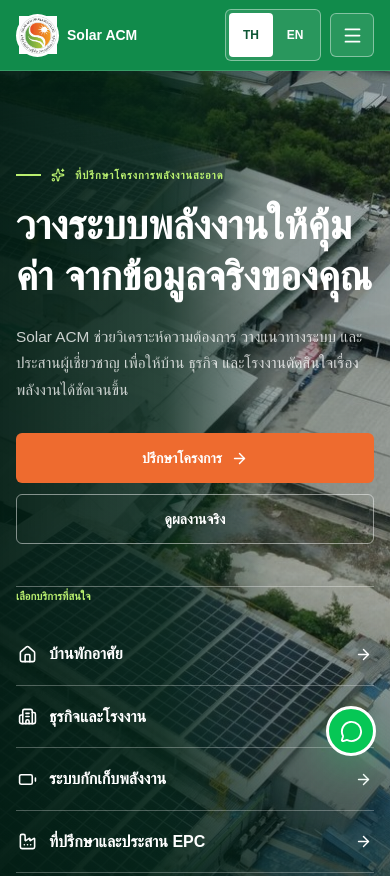
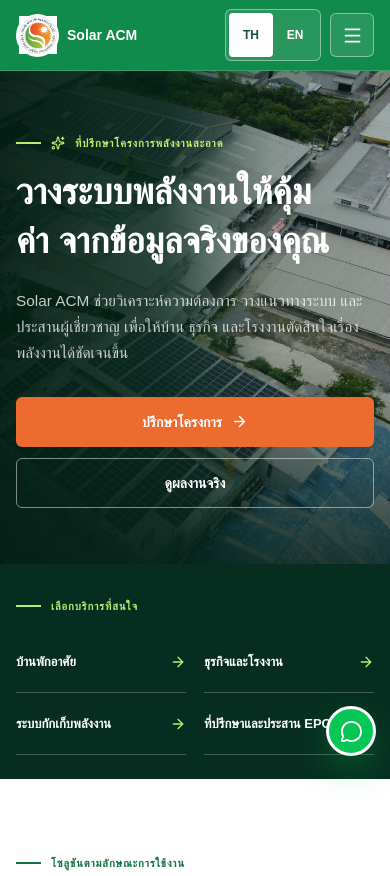
Before and after one commit to SolarACM/WebSiteSolarACM-, a Next.js app: page / in a window 390 px wide. Shown: the top 876 px of the page. Built offline with nearby package versions, Linux system fonts and the light colour scheme; a web font is replaced by a local one.

Commit message:
Improve homepage first-viewport layout on mobile

```diff
--- a/app/page.js
+++ b/app/page.js
@@ -57,7 +57,7 @@ export default function HomePage() {
   return (
     <PageShell lang={lang} setLang={setLang}>
       <style>{`
-        .home-stage{min-height:min(720px,calc(100svh - 82px));position:relative;display:flex;align-items:center;isolation:isolate;overflow:hidden;background:var(--green-950);color:white}.home-stage__image{z-index:-3;object-fit:cover;object-position:center 38%}.home-stage__overlay{position:absolute;z-index:-2;inset:0;background:linear-gradient(90deg,rgba(2,29,19,.94) 0%,rgba(3,35,22,.84) 42%,rgba(3,29,19,.38) 70%,rgba(3,24,16,.3) 100%),linear-gradient(0deg,rgba(2,27,18,.74),transparent 44%)}
+        .home-stage{min-height:min(640px,calc(100svh - 130px));position:relative;display:flex;align-items:center;isolation:isolate;overflow:hidden;background:var(--green-950);color:white}.home-stage__image{z-index:-3;object-fit:cover;object-position:center 38%}.home-stage__overlay{position:absolute;z-index:-2;inset:0;background:linear-gradient(90deg,rgba(2,29,19,.94) 0%,rgba(3,35,22,.84) 42%,rgba(3,29,19,.38) 70%,rgba(3,24,16,.3) 100%),linear-gradient(0deg,rgba(2,27,18,.74),transparent 44%)}
         .home-stage__grid{display:grid;grid-template-columns:minmax(0,1fr) 350px;gap:74px;align-items:center;padding-block:80px}.home-stage__copy{max-width:720px}.home-stage h1{max-width:760px;margin:0;font-size:clamp(2.65rem,4.25vw,3.55rem);line-height:1.21;font-weight:800;letter-spacing:0;text-wrap:balance}.home-stage__intro{max-width:660px;margin:22px 0 30px;color:rgba(255,255,255,.78);font-size:1.04rem}.home-stage__actions{display:flex;flex-wrap:wrap;gap:11px}
         .home-services{border-top:1px solid rgba(255,255,255,.34)}.home-services>span{display:block;padding:0 0 17px;color:var(--lime);font-size:11px;font-weight:800;text-transform:uppercase}.home-service{display:flex;align-items:center;justify-content:space-between;gap:20px;padding:17px 2px;border-bottom:1px solid rgba(255,255,255,.28);color:white;font-weight:700;text-decoration:none;transition:padding .2s ease,color .2s ease}.home-service span{display:flex;align-items:center;gap:12px}.home-service:hover{padding-left:8px;color:var(--lime)}
         .home-trust{position:absolute;left:0;right:0;bottom:0;border-top:1px solid rgba(255,255,255,.18);background:rgba(4,32,21,.55);backdrop-filter:blur(10px)}.home-trust__inner{display:flex;align-items:center;gap:30px;min-height:62px;color:rgba(255,255,255,.72);font-size:13px}.home-trust strong{color:white}.home-trust__dot{width:4px;height:4px;border-radius:50%;background:var(--lime)}
@@ -66,8 +66,9 @@ export default function HomePage() {
         .product-feature-grid{display:grid;grid-template-columns:1fr 1fr;gap:20px}.product-feature{position:relative;min-height:470px;overflow:hidden;border-radius:7px;background:#dfe9e2;color:white;text-decoration:none}.product-feature__image{object-fit:cover;transition:transform .4s ease}.product-feature:hover .product-feature__image{transform:scale(1.025)}.product-feature::after{content:"";position:absolute;inset:0;background:linear-gradient(180deg,rgba(5,27,19,.02) 25%,rgba(5,27,19,.9) 100%)}.product-feature__copy{position:absolute;z-index:2;left:28px;right:28px;bottom:27px}.product-feature__copy span{color:var(--lime);font-size:11px;font-weight:800;text-transform:uppercase}.product-feature__copy h3{margin:8px 0 7px;font-size:1.45rem}.product-feature__copy p{max-width:520px;margin:0 0 17px;color:rgba(255,255,255,.72);font-size:14px}.product-feature__copy strong{display:flex;align-items:center;gap:7px;font-size:13px}
         .project-grid{display:grid;grid-template-columns:1.16fr .92fr .92fr;gap:16px}.project-card{position:relative;min-height:390px;overflow:hidden;border-radius:7px;color:white;text-decoration:none;background:var(--green-900)}.project-card__image{object-fit:cover;transition:transform .4s ease}.project-card:hover .project-card__image{transform:scale(1.025)}.project-card::after{content:"";position:absolute;inset:0;background:linear-gradient(180deg,transparent 32%,rgba(4,28,19,.87))}.project-card__copy{position:absolute;z-index:2;left:22px;right:22px;bottom:20px}.project-card__copy span{color:var(--lime);font-size:11px;font-weight:800}.project-card__copy h3{margin:6px 0 0;font-size:1.1rem;line-height:1.45}
         .partner-row{display:grid;grid-template-columns:repeat(5,minmax(0,1fr));margin-top:35px;border:1px solid var(--line);background:white}.partner-logo{min-width:0;height:105px;display:grid;place-items:center;padding:12px;border-right:1px solid var(--line)}.partner-logo:last-child{border-right:0}.partner-logo img{width:100%;max-width:110px;max-height:43px;object-fit:contain}
+        .home-mobile-services{display:none}
         @media(max-width:980px){.home-stage__grid{grid-template-columns:1fr;gap:48px}.home-services{max-width:620px}.home-trust{position:static}.process-grid{grid-template-columns:1fr 1fr}.process-item:nth-child(3){border-left:0}.project-grid{grid-template-columns:1fr 1fr}.project-card:first-child{grid-column:1/-1}}
-        @media(max-width:760px){.home-stage{min-height:auto;align-items:flex-end}.home-stage__grid{padding-block:86px 92px;gap:42px}.home-stage h1{font-size:clamp(2.3rem,10.5vw,3.05rem);line-height:1.24}.home-stage__intro{font-size:.96rem}.home-stage__actions .site-btn{width:100%}.home-stage__image{object-position:62% center}.home-trust{display:none}.solution-gallery,.product-feature-grid,.project-grid,.partner-row{grid-template-columns:1fr}.solution-tile{min-height:330px}.process-grid{grid-template-columns:1fr}.process-item,.process-item+.process-item{padding:26px 0;border-left:0;border-bottom:1px solid rgba(255,255,255,.18)}.product-feature{min-height:410px}.project-card,.project-card:first-child{min-height:330px;grid-column:auto}.partner-row{grid-template-columns:1fr 1fr}.partner-logo:nth-child(even){border-right:0}.partner-logo:last-child{grid-column:1/-1}}
+        @media(max-width:760px){.home-stage{min-height:auto;align-items:flex-end}.home-stage__grid{padding-block:54px 56px;gap:0}.home-stage h1{font-size:2.25rem;line-height:1.35}.home-stage__intro{font-size:.96rem}.home-stage__actions .site-btn{width:100%}.home-stage__image{object-position:62% center}.home-services,.home-trust{display:none}.home-mobile-services{display:block;padding:24px 0;background:var(--green-950);color:white}.home-mobile-services__list{display:grid;grid-template-columns:1fr 1fr;gap:0 18px}.home-mobile-services a{display:flex;align-items:center;justify-content:space-between;gap:8px;min-height:62px;border-bottom:1px solid rgba(255,255,255,.24);color:white;font-size:13px;font-weight:700;text-decoration:none}.home-mobile-services a svg{flex:none;color:var(--lime)}.solution-gallery,.product-feature-grid,.project-grid,.partner-row{grid-template-columns:1fr}.solution-tile{min-height:330px}.process-grid{grid-template-columns:1fr}.process-item,.process-item+.process-item{padding:26px 0;border-left:0;border-bottom:1px solid rgba(255,255,255,.18)}.product-feature{min-height:410px}.project-card,.project-card:first-child{min-height:330px;grid-column:auto}.partner-row{grid-template-columns:1fr 1fr}.partner-logo:nth-child(even){border-right:0}.partner-logo:last-child{grid-column:1/-1}}
       `}</style>
 
       <section className="home-stage">
@@ -76,6 +77,8 @@ export default function HomePage() {
         <div className="site-container home-stage__grid"><div className="home-stage__copy"><span className="site-kicker site-kicker--light"><Sparkles size={14} />{t.eyebrow}</span><h1>{t.title}</h1><p className="home-stage__intro">{t.intro}</p><div className="home-stage__actions"><Link href="/quote" className="site-btn site-btn--orange" scroll>{t.primary}<ArrowRight size={17} /></Link><Link href="/portfolio" className="site-btn site-btn--outline" scroll>{t.secondary}</Link></div></div><div className="home-services"><span>{t.services}</span>{segments.map(({ icon: Icon, href, th, en }) => <Link className="home-service" href={href} key={href} scroll><span><Icon size={19}/>{(isTh ? th : en)[0]}</span><ArrowRight size={17}/></Link>)}</div></div>
         <div className="home-trust"><div className="site-container home-trust__inner"><strong>Solar ACM Systems Corporation</strong><span className="home-trust__dot"/><span>{isTh ? "ที่ปรึกษาและผู้ประสานโครงการพลังงานสะอาด" : "Clean-energy consultant and project coordinator"}</span></div></div>
       </section>
+
+      <nav className="home-mobile-services" aria-label={t.services}><div className="site-container"><span className="site-kicker site-kicker--light">{t.services}</span><div className="home-mobile-services__list">{segments.map(({ href, th, en }) => <Link href={href} key={href}><span>{(isTh ? th : en)[0]}</span><ArrowRight size={16}/></Link>)}</div></div></nav>
 
       <section className="site-section" id="solutions"><div className="site-container"><div className="section-head"><div className="section-head__copy"><span className="site-kicker">{t.segmentKicker}</span><h2 className="site-title">{t.segmentTitle}</h2><p className="site-lead">{t.segmentDesc}</p></div></div><div className="solution-gallery">{segments.map(({ icon: Icon, href, image, th, en }) => { const [title, desc] = isTh ? th : en; return <Link className="solution-tile" href={href} key={href} scroll><Image className="solution-tile__image" src={image} alt="" fill sizes="(max-width: 760px) 100vw, 50vw"/><div className="solution-tile__copy"><div className="solution-tile__icon"><Icon size={19}/></div><h3>{title}</h3><p>{desc}</p><span className="solution-tile__link">{isTh ? "ดูรายละเอียด" : "Explore"}<ArrowRight size={14}/></span></div></Link>; })}</div></div></section>
 
```
